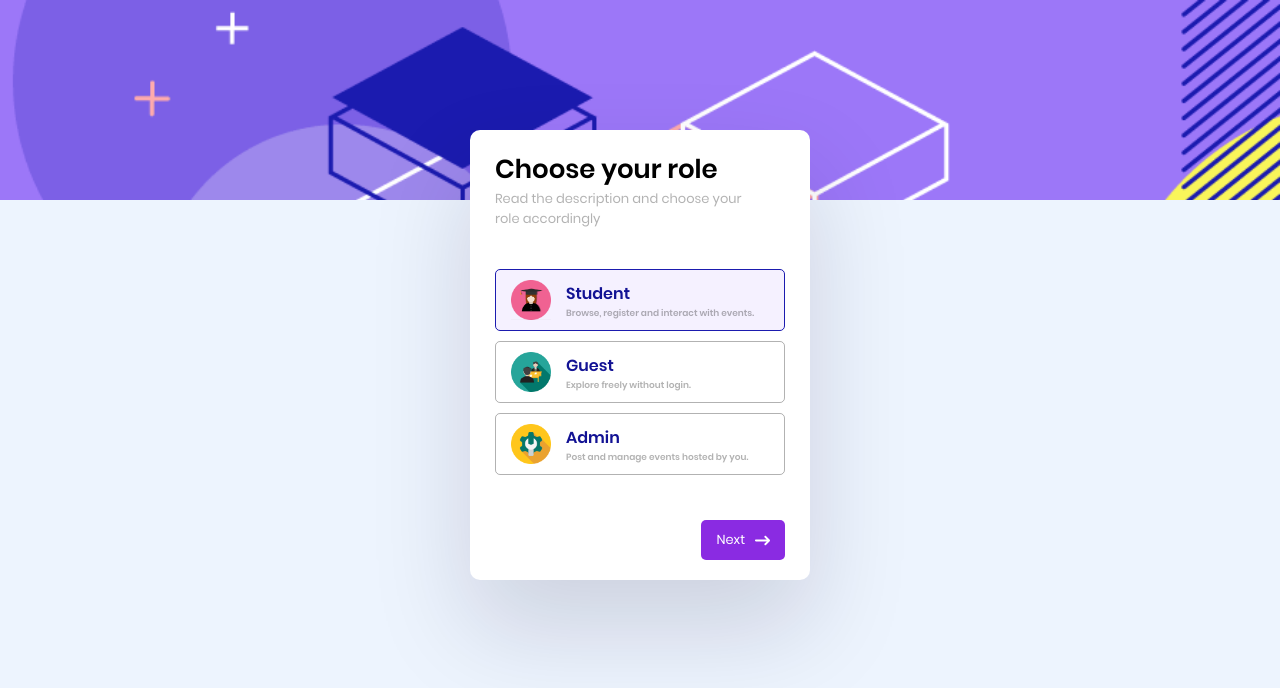
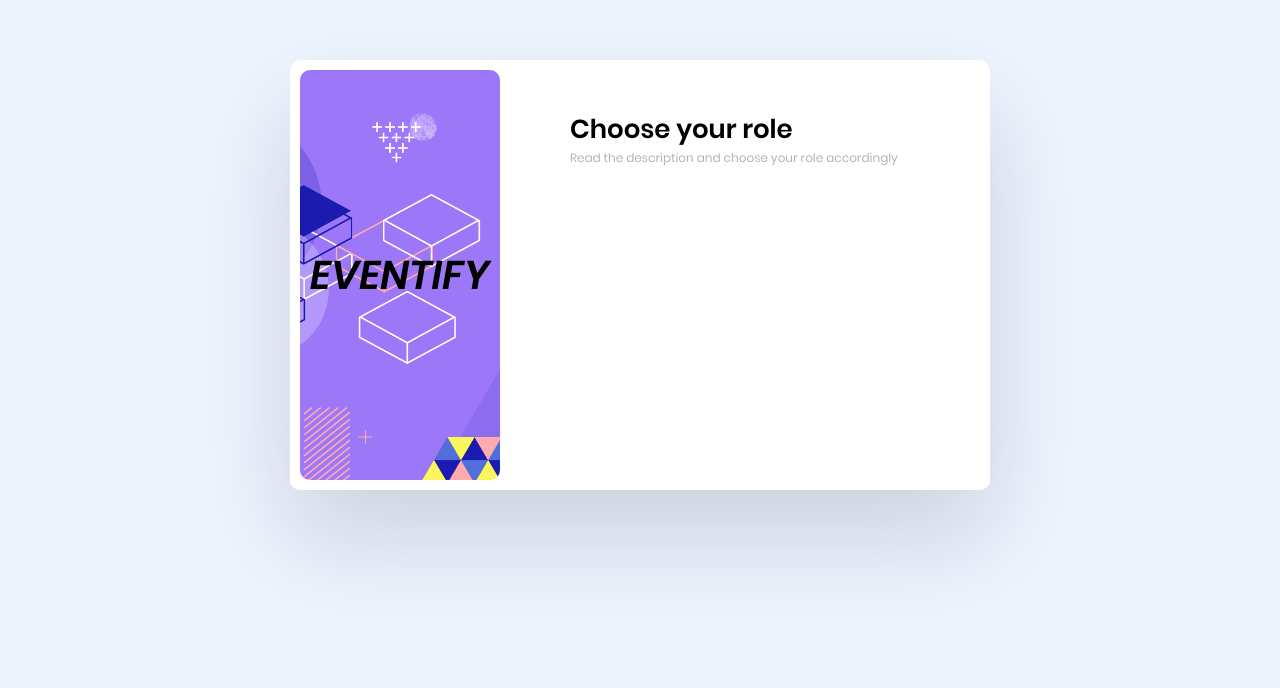
Before and after one commit to Aditya-0712/Eventify, a plain HTML site: page index.html in a window 1280 px wide. Drawn offline with Linux system fonts and the light colour scheme.

Commit message:
pc version started

```diff
--- a/index.html
+++ b/index.html
@@ -38,7 +38,7 @@
                 </div>
             </div>
 
-            <div class="next">
+            <div class="next" onclick="redirect()">
                 <p>Next</p>
                 <svg xmlns="http://www.w3.org/2000/svg" viewBox="0 0 512 512">
                     <path d="M502.6 278.6c12.5-12.5 12.5-32.8 0-45.3l-128-128c-12.5-12.5-32.8-12.5-45.3 0s-12.5 32.8 0 45.3L402.7 224 32 224c-17.7 0-32 14.3-32 32s14.3 32 32 32l370.7 0-73.4 73.4c-12.5 12.5-12.5 32.8 0 45.3s32.8 12.5 45.3 0l128-128z"/>
@@ -47,6 +47,21 @@
         </div>
 <!-- ______________________________Code for Mobile Webiste ends here_______________________________ -->
 
+<!-- _______________________________Code for Desktop Website starts here____________________________ -->
+
+    <div class="pc_main">
+        <div class="left">
+            <p>EVENTIFY</p>
+        </div>
+
+        <div class="right">
+            <p class="heading">Choose your role</p>
+            <p class="desc">Read the description and choose your role accordingly</p>
+        </div>
+    </div>
+
+<!-- ___________________________________Code for Desktop version ends here_____________________________  -->
+
         <script src="public/index.js"></script>
     </body>
 </html>
--- /dev/null
+++ b/login.html
@@ -0,0 +1,13 @@
+<!DOCTYPE html>
+<html lamg="en">
+    <head>
+        <title>Eventify | Login</title>
+        <link rel="stylesheet" href="public/login.css">
+        <link rel="stylesheet" href="public/fonts.css">
+    </head>
+    <body>
+
+
+        <script src="public/login.js"></script>
+    </body>
+</html>
--- a/public/fonts.css
+++ b/public/fonts.css
@@ -12,3 +12,8 @@
     font-family: poppins-semibold;
     src: url(Font_files/poppins.semibold.ttf);
 }
+
+@font-face {
+    font-family: poppins-italic-semibold;
+    src: url(Font_files/poppins.semibold-italic.ttf);
+}
--- a/public/index.css
+++ b/public/index.css
@@ -35,7 +35,7 @@
     box-shadow:rgba(17, 12, 46, 0.15) 0px 48px 100px 0px;
 }
 
-.mob_main .heading , .mob_main .desc
+.heading , .desc
 {
     display:flex;
     font-size:26px;
@@ -44,7 +44,7 @@
     margin:20px auto 0px 25px;
 }
 
-.mob_main .desc
+.desc
 {
     font-size: 13px;
     color:rgba(0, 0, 0, 0.3);
@@ -100,7 +100,7 @@
     background-color:blueviolet;
     padding:10px 15px 10px 15px;
     border-radius: 5px;
-    text-decoration: none;
+    cursor: pointer;
 }
 
 .next p
@@ -119,3 +119,66 @@
     margin:auto 0px auto 10px;
     fill:white;
 }
+
+.pc_main
+{
+    display:none;
+}
+
+@media screen and (min-width:800px)
+{
+    .mob_topbar , .mob_main
+    {
+        display:none;
+    }
+
+    .pc_main
+    {
+        display:flex;
+        width:700px;
+        height:430px;
+        margin:60px auto 0px auto;
+        background-color:white;
+        border-radius: 10px;
+        box-shadow:rgba(17, 12, 46, 0.15) 0px 48px 100px 0px;
+    }
+
+    .left
+    {
+        display:flex;
+        width:200px;
+        margin:10px 0px 10px 10px;
+        background-image: url(Pictures/index_body_bg3.png);
+        background-size: cover;
+        background-repeat: no-repeat;
+        background-position: 50% 0%;
+        border-radius: 10px;
+    }
+
+    .left p
+    {
+        display:flex;
+        margin:auto;
+        font-size:40px;
+        font-family: poppins-italic-semibold;
+    }
+
+    .right
+    {
+        display:flex;
+        flex-direction: column;
+        margin:10px;
+    }
+
+    .heading , .desc
+    {
+        margin-top:40px;
+        margin-left: 60px;
+    }
+
+    .desc
+    {
+        margin-top: 0px;
+        font-size: 12px;
+    }
+}
--- a/public/index.js
+++ b/public/index.js
@@ -31,3 +31,19 @@
     optionB.style.backgroundColor = "white";
     optionB.style.border = "1px solid rgba(0,0,0,0.3)";
 }
+
+function redirect()
+{
+    if (optionA.style.backgroundColor == "rgba(156, 119, 248, 0.1)")
+    {
+        window.location.href = "/login.html";
+    }
+    else if (optionB.style.backgroundColor == "rgba(156, 119, 248, 0.1)")
+    {
+        window.location.href = "/main_page.html";
+    }
+    else
+    {
+        window.location.href = "/admin.html";
+    }
+}
```
Also changed, not shown: public/Font_files/poppins.semibold-italic.ttf (added), public/Pictures/index_body_bg3.png (added), public/login.css (added), public/login.js (added).
